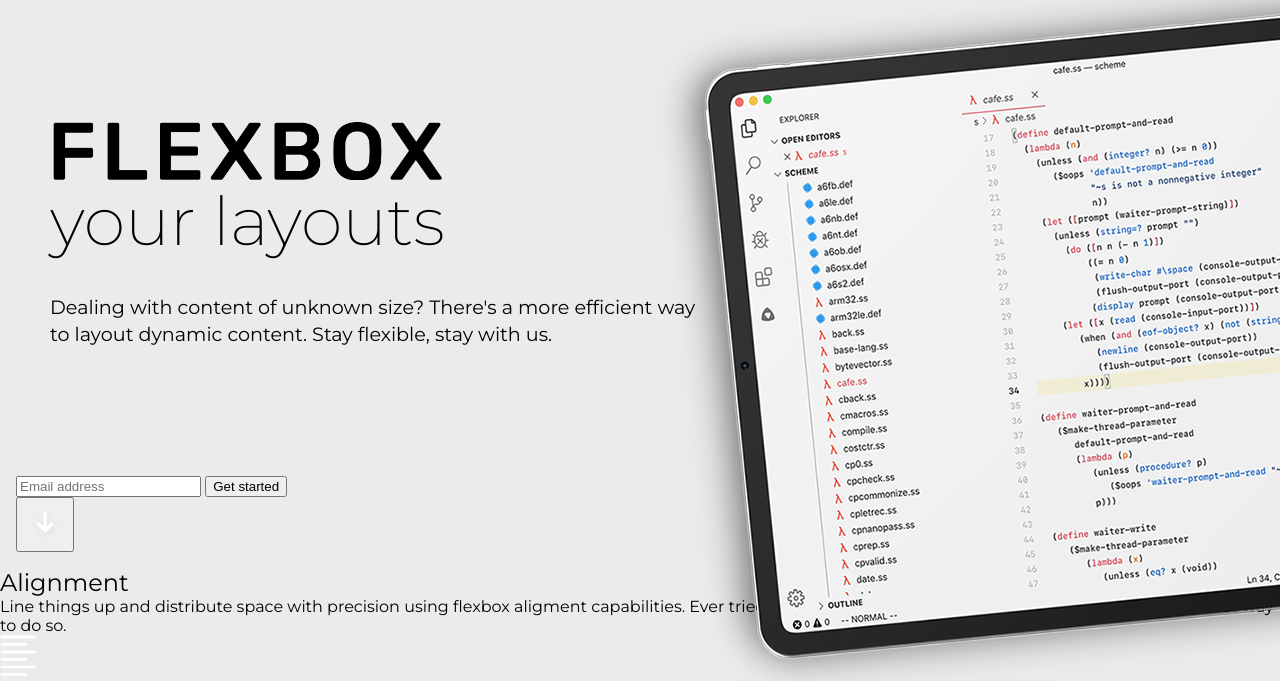
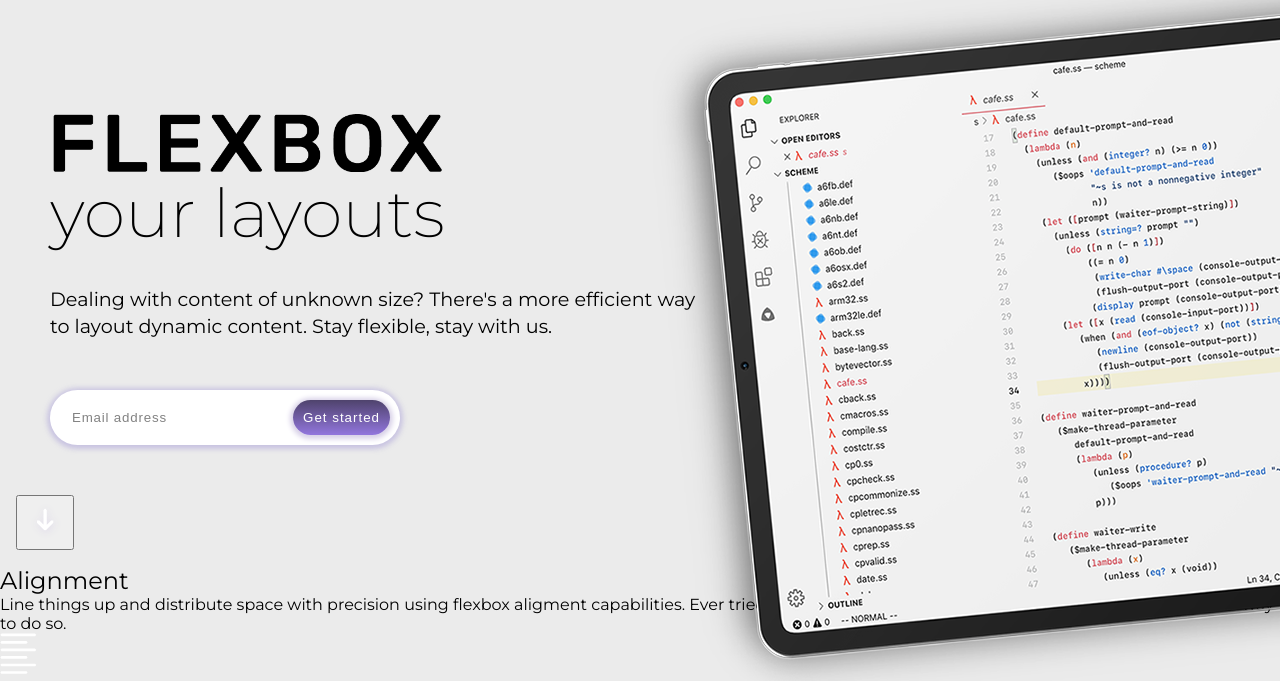
Before and after one commit to JSkruls/flexbox-landing-page, a plain HTML site: page index.html in a window 1280 px wide. Shown: the part 87-768 px from the top of the page. Drawn offline with Linux system fonts and the light colour scheme.

Commit message:
add email input form

```diff
--- a/index.html
+++ b/index.html
@@ -30,15 +30,15 @@
                 <h1><img class="hero-text" src="images/hero-statement.png" alt="Flexbox"><span class="visually-hidden">Flexbox</span> your layouts</h1>
                 <p>Dealing with content of unknown size? There's a more efficient way to layout dynamic
                 content. Stay flexible, stay with us.</p>
+
+                <form action="page.php" method="post">
+                    <label class="visually-hidden" for="email">Enter your email address:</label>
+                    <input type="email" id="email" name="email" placeholder="Email address" required>
+                    <input type="submit" value="Get started">
+                </form>
             </section>
 
             <img class="ipad" src="images/ipad.png" alt="picture of ipad">
-
-            <form action="page.php" method="post">
-                <label class="visually-hidden" for="email">Enter your email address:</label>
-                <input type="email" id="email" name="email" placeholder="Email address" required>
-                <input type="submit" value="Get started">
-            </form>
 
             <button id="scroll-down" aria-label="scroll down">
                 <img src="images/scroll-down.png" alt="downward ponting arrow">
--- a/style.css
+++ b/style.css
@@ -41,8 +41,8 @@ a {
 
 /* Header */
 .round-wrapper {
-    margin: 1rem;
-    border-radius: 1.25rem;
+    margin: 16px;
+    border-radius: 20px;
 }
 /* End Header */
 
@@ -113,7 +113,7 @@ ul {
 .hero-wrapper {
     max-width: 1200px;
     padding: 0 10px;
-    margin: 8rem auto;
+    margin: 120px  auto 50px auto;
 
 }
 
@@ -127,11 +127,18 @@ h1 {
     font-size: 1.2rem;
     line-height: 1.7rem;
     max-width: 660px;
+    margin-bottom: 50px;
 }
 
 .hero-text {
     display: block;
     width: 395px;
+}
+
+img.ipad {
+    position: absolute;
+    top: 3.5rem;
+    left: 51%;
 }
 
 .visually-hidden {
@@ -145,11 +152,35 @@ h1 {
     width: 1px !important;
 }
 
-img.ipad {
-    position: absolute;
-    top: 3.5rem;
-    left: 51%;
-
+form {
+    display: flex;
+    justify-content: space-between;
+    border-radius: 40px;
+    padding: 10px 10px 10px 20px;
+    width: 350px;
+    background:rgb(255, 255, 255);
+    box-shadow: 0px 1px 5px 3px rgba(182, 173, 219,0.65);
 }
 
+input[type="email"],
+input:focus,
+input::placeholder {
+    border: 0;
+    outline: 0 !important;
+    letter-spacing: 0.8px;
+    color: rgba(77, 77, 77, 0.7);
+}
+
+input[type="submit"] {
+    border: 0;
+    padding: 10px;
+    border-radius: 40px;
+    background: linear-gradient(180deg, rgba(35, 20, 72, 0.8) 0%, rgba(146,118,221,1) 100%);
+    box-shadow: 0px 1px 5px 3px rgba(216,209,232,1.0);
+    color: rgb(255, 255, 255);
+    letter-spacing: 1px;
+    font-weight: 100;
+}
+
+
 /* End Hero */
```
Also changed, not shown: 1 other file.
